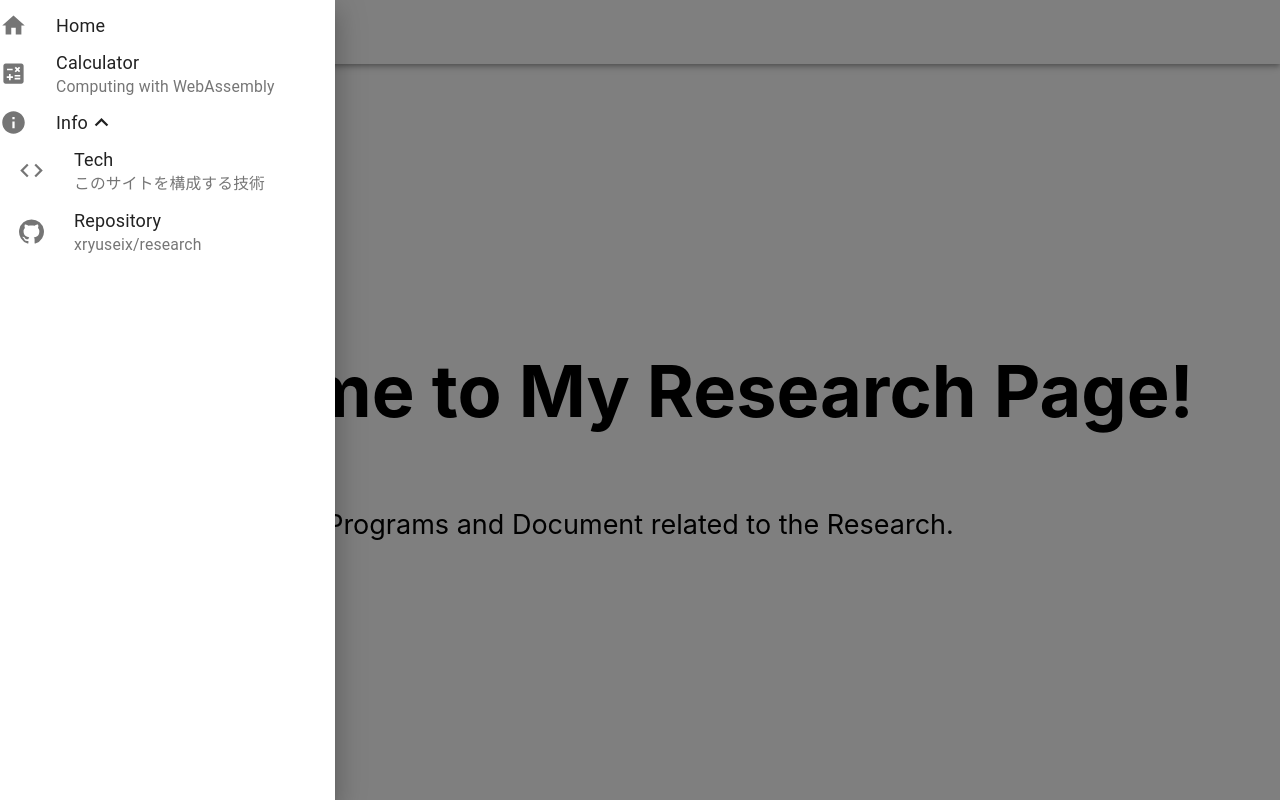
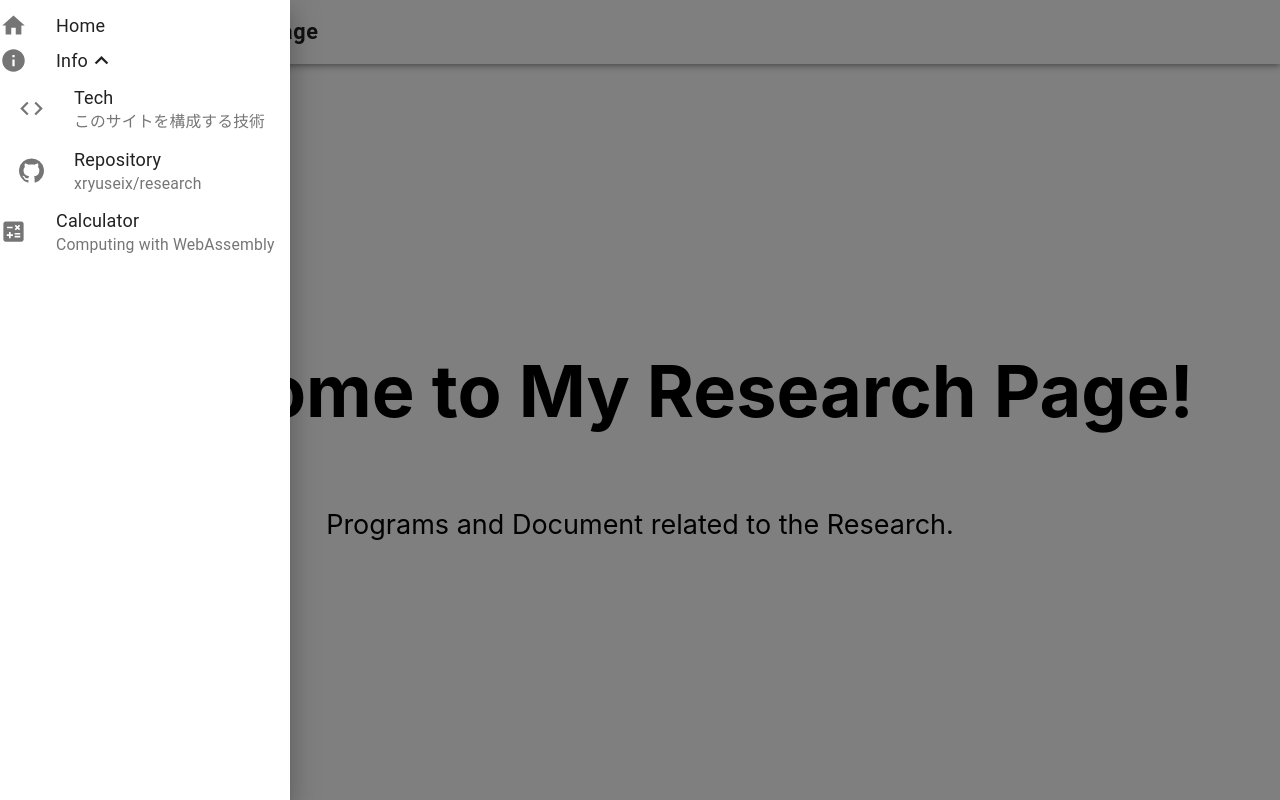
Before and after one commit to xryuseix/research, a Next.js app in the folder website/: page /research/ in a window 1280 px wide. Both pictures are taken after a click on the button "menu". Shown: the top 800 px of the page. Built offline with nearby package versions, Linux system fonts and the light colour scheme.

Commit message:
fix: サイドバーの順序を変更

```diff
--- a/website/components/Layout/MenuBar.tsx
+++ b/website/components/Layout/MenuBar.tsx
@@ -122,16 +122,6 @@ const MenuBar: FC = ({ children }) => {
             </ListItemIcon>
             <ListItemText primary="Home" style={{ width: "1em" }} />
           </LinkListItem>
-          <LinkListItem href="/apps/calc">
-            <ListItemIcon>
-              <CalculateIcon />
-            </ListItemIcon>
-            <ListItemText
-              primary="Calculator"
-              secondary="Computing with WebAssembly"
-              style={{ width: "5em" }}
-            />
-          </LinkListItem>
           <ListItemButton onClick={handleClick}>
             <ListItemIcon>
               <InfoIcon />
@@ -164,6 +154,16 @@ const MenuBar: FC = ({ children }) => {
               </LinkListItem>
             </List>
           </Collapse>
+          <LinkListItem href="/apps/calc">
+            <ListItemIcon>
+              <CalculateIcon />
+            </ListItemIcon>
+            <ListItemText
+              primary="Calculator"
+              secondary="Computing with WebAssembly"
+              style={{ width: "13em" }}
+            />
+          </LinkListItem>
         </List>
       </Drawer>
       <div>{children}</div>
```
